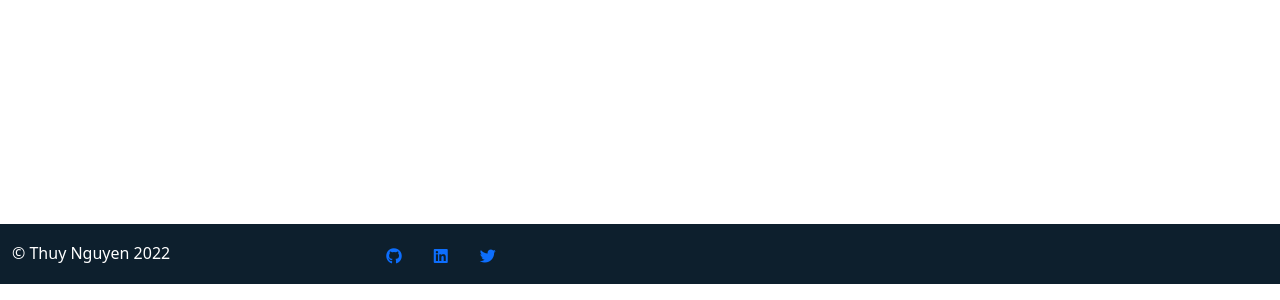
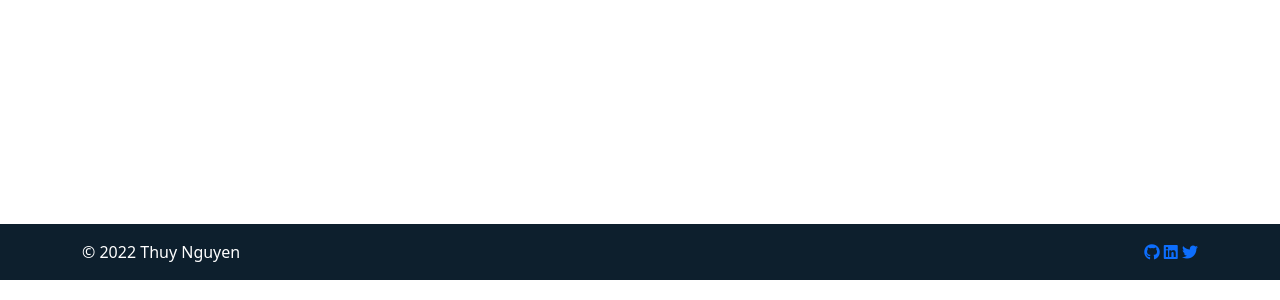
Before and after one commit to ThuyTTTN/react-portfolio, a React (Create React App) app: page / in a window 1280 px wide. Shown: the part 2852-3152 px from the top of the page. Built offline with nearby package versions, Linux system fonts and the light colour scheme; the HTML template or start-up script is replaced by a standard one.

Commit message:
modified footer

```diff
--- a/src/App.css
+++ b/src/App.css
@@ -17,15 +17,6 @@
 .main-footer {
   background-color:  #0D1F2D;
   color: #fff;
-  height: 60px;
+  /* height: 60px; */
 
 }
-
-.footer-name {
-  margin-top: 20px;
-}
-
-.footer-icons {
-  margin-left: 200px;
-  margin-top: 20px;
-}
--- a/src/components/Footer/index.js
+++ b/src/components/Footer/index.js
@@ -1,23 +1,36 @@
 import React from "react";
+
+//import bootstrap styles
+import Container from "react-bootstrap/Container";
+import Row from "react-bootstrap/Row";
+import Col from "react-bootstrap/Col";
 
 function Footer() {
   return (
-    <div className="main-footer">
-      <div className="container d-inline-flex">
-        <h6 className="footer-name">&copy; Thuy Nguyen 2022</h6>
-        <div className="footer-icons">
-          <a href="https://github.com/ThuyTTTN" className="p-3">
-            <i className="fa-brands fa-github"></i>
-          </a>
-          <a href="www.linkedin.com/in/thuy-nguyen-a2333031" className="p-3">
-            <i className="fa-brands fa-linkedin"></i>
-          </a>
-          <a href="/" className="p-3">
-            <i className="fa-brands fa-twitter"></i>
-          </a>
-        </div>
-      </div>
-    </div>
+    <footer className="main-footer p-3">
+      <Container>
+        <Row>
+          <Col sm={12} md={6} className="m-md-0">
+            <p className="m-md-0 copyright">&copy; 2022 Thuy Nguyen</p>
+          </Col>
+          <Col
+            sm={12}
+            md={6}
+            className="d-flex justify-content-md-end justify-content-center"
+          >
+            <a href="https://github.com/ThuyTTTN" >
+              <i className="fa-brands fa-github"></i>
+            </a>&nbsp;
+            <a href="www.linkedin.com/in/thuy-nguyen-a2333031" >
+              <i className="fa-brands fa-linkedin"></i>
+            </a>&nbsp;
+            <a href="/" >
+              <i className="fa-brands fa-twitter"></i>
+            </a>
+          </Col>
+        </Row>
+      </Container>
+    </footer>
   );
 }
 
```
